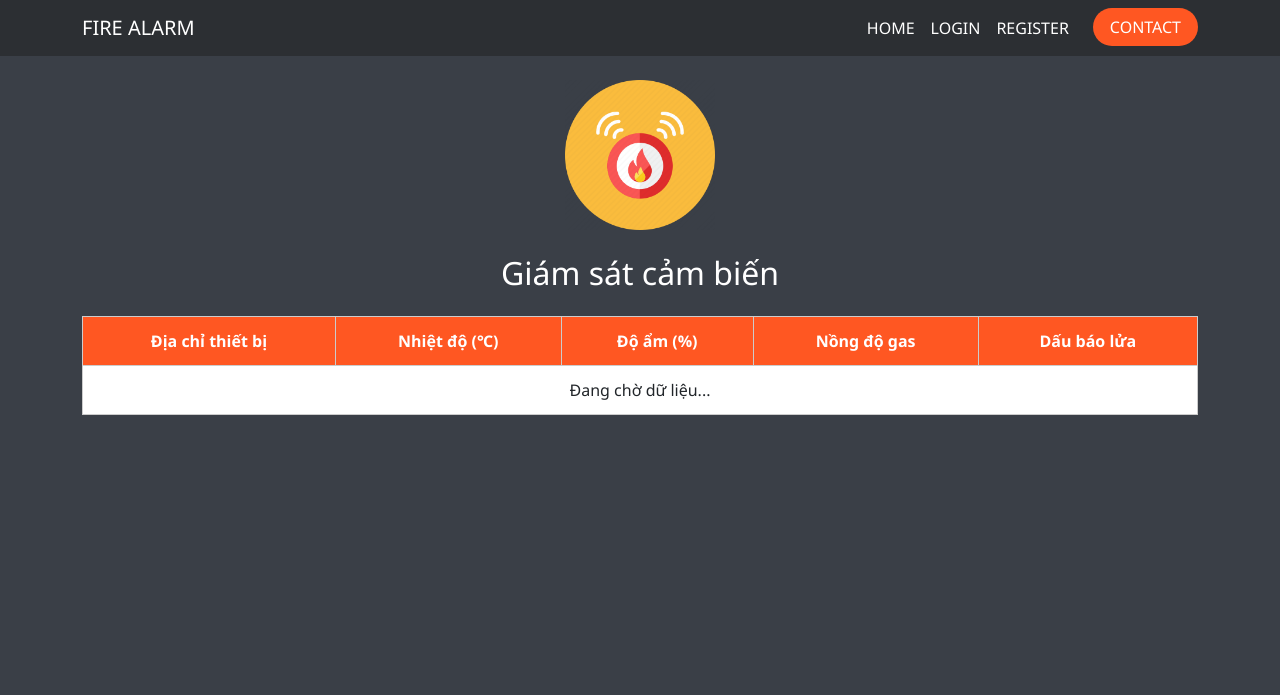
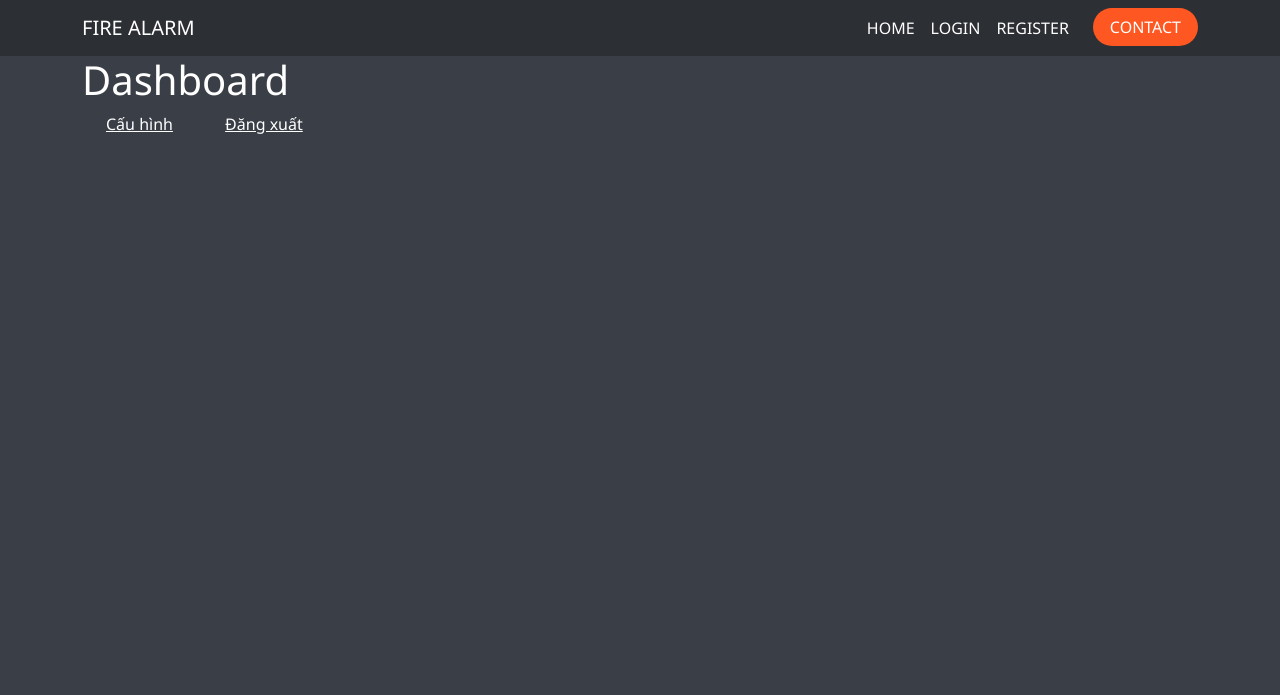
Before and after one commit to huy-893344/fire-alarm-flask, a Flask app: page /dashboard in a window 1280 px wide. Shown: the top 695 px of the page. Run offline with Flask 3, Linux system fonts and the light colour scheme; the visitor is signed in with stand-in values (Sample User, id 1); some libraries are stand-ins or nearby versions.

Commit message:
Update dashboard.html

```diff
--- a/templates/dashboard.html
+++ b/templates/dashboard.html
@@ -1,51 +1,54 @@
 {% extends "base.html" %}
-{% block title %}Dashboard | Fire Alarm{% endblock %}
+{% block title %}Dashboard | Tủ trung tâm báo cháy{% endblock %}
 
 {% block body %}
-<div class="container py-4 text-center">
-  <div class="text-center mb-4">
-    <img src="{{ url_for('static', filename='img/node.png') }}" alt="Logo Cảm Biến" width="150">
+<div class="container mx-auto py-8">
+  <div class="flex justify-between items-center mb-6">
+    <h1 class="text-3xl font-bold">Dashboard</h1>
+    <div>
+      <a href="{{ url_for('setting') }}" class="px-4 py-2 bg-yellow-500 text-white rounded hover:bg-yellow-600">Cấu hình</a>
+      <a href="{{ url_for('logout') }}" class="px-4 py-2 bg-red-500 text-white rounded hover:bg-red-600 ml-2">Đăng xuất</a>
+    </div>
   </div>
-  <h2 class="text-center mb-4">Giám sát cảm biến</h2>
 
-  <div class="table-responsive">
-    <table class="table">
-      <thead>
-        <tr>
-          <th>Địa chỉ thiết bị</th>
-          <th>Nhiệt độ (℃)</th>
-          <th>Độ ẩm (%)</th>
-          <th>Nồng độ gas</th>
-          <th>Dấu báo lửa</th>
-        </tr>
-      </thead>
-      <tbody id="sensor-data">
-        <tr>
-          <td colspan="5">Đang chờ dữ liệu...</td>
-        </tr>
-      </tbody>
-    </table>
-  </div>
+  <div id="nodes" class="grid grid-cols-1 sm:grid-cols-2 lg:grid-cols-3 gap-6"></div>
 </div>
-{% endblock %}
 
-{% block scripts %}
-<script src="https://cdnjs.cloudflare.com/ajax/libs/socket.io/4.4.1/socket.io.min.js"></script>
+<!-- Firebase SDK -->
+<script src="https://www.gstatic.com/firebasejs/9.6.1/firebase-app-compat.js"></script>
+<script src="https://www.gstatic.com/firebasejs/9.6.1/firebase-database-compat.js"></script>
 <script>
-const socket = io();
-socket.on("update_data_sensor", function(data) {
-  const tbody = document.getElementById("sensor-data");
-  tbody.innerHTML = `
-    <tr>
-      <td>${data.address}</td>
-      <td>${data.temperature}℃</td>
-      <td>${data.humidity}%</td>
-      <td>${data.gas}</td>
-      <td style="color: ${data.fire == 1 ? 'red' : 'green'};">
-        ${data.fire == 1 ? "🚨 Có cháy" : "An toàn"}
-      </td>
-    </tr>
-  `;
-});
+  // TODO: Thay đổi firebaseConfig bằng cấu hình dự án của bạn
+  const firebaseConfig = {
+    apiKey: "AIzaSyA3mHhx4atZVfMe-cxgU3hbqHl3ieHuD4U",
+    authDomain: "tutrungtambaochay.firebaseapp.com",
+    databaseURL: "https://tutrungtambaochay-default-rtdb.firebaseio.com",
+    projectId: "tutrungtambaochay",
+    storageBucket: "tutrungtambaochay.firebasestorage.app",
+    messagingSenderId: "553147068654",
+    appId: "1:553147068654:web:8274efbef19bacf47883ff",
+  };
+  firebase.initializeApp(firebaseConfig);
+
+  const dbRef = firebase.database().ref('DataSensorRealTime');
+  dbRef.on('value', snapshot => {
+    const data = snapshot.val() || {};
+    const container = document.getElementById('nodes');
+    container.innerHTML = '';
+    Object.entries(data).forEach(([sid, item]) => {
+      const card = document.createElement('div');
+      card.className = 'bg-white p-4 rounded shadow';
+      card.innerHTML = `
+        <h2 class="text-xl font-semibold mb-2">Node ${sid}</h2>
+        <p><strong>Địa chỉ:</strong> ${item.send_address}</p>
+        <p><strong>Nhiệt độ:</strong> ${item.temperature}&deg;C</p>
+        <p><strong>Độ ẩm:</strong> ${item.humidity}%</p>
+        <p><strong>MQ2:</strong> ${item.mq2} ppm</p>
+        <p><strong>Báo cháy:</strong> ${item.fire ? '<span class="text-red-600">Có</span>' : 'Không'}</p>
+        <p class="text-xs text-gray-500 mt-2">Cập nhật: ${new Date(item.timestamp).toLocaleString()}</p>
+      `;
+      container.appendChild(card);
+    });
+  });
 </script>
 {% endblock %}
```
